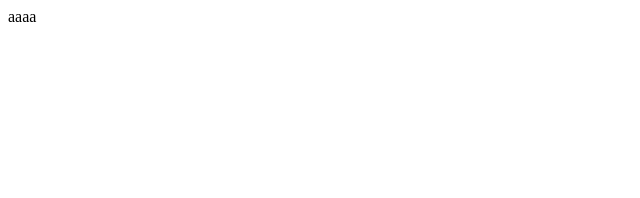
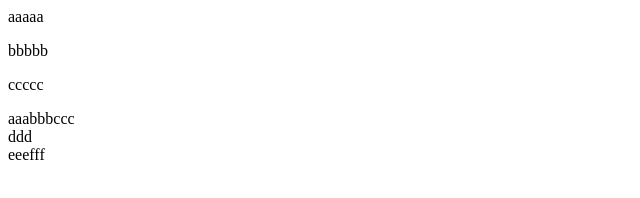
Before and after one commit to korosuke/TestWeb, a plain HTML site: page index.html in a window 1280 px wide. Shown: the whole page, without its empty margins (0-640 px from the left). Drawn offline with Linux system fonts and the light colour scheme.

Commit message:
add debug method

```diff
--- a/index.html
+++ b/index.html
@@ -2,13 +2,20 @@
 <head>
 
 <script type="text/javascript" src="jque.js"></script>
+<script type="text/javascript" src="javatest.js"></script>
 <script type="text/javascript">
 
 </script>
 </head>
 
 <body>
-	aaaa
+    <p>aaaaa</p>
+    <p>bbbbb</p>
+    <p>ccccc</p>
+
+    <p id="debug"></p>
+
+
 </body>
 
 </html>
--- /dev/null
+++ b/javatest.js
@@ -0,0 +1,28 @@
+window.onload = function(){
+
+    // debug
+    var de = document.getElementById('debug');
+    de.innerHTML = '';
+
+    var println = function debug01(a){
+        de.innerHTML += a + '<br>';
+    }
+    var print = function debug02(a){
+        de.innerHTML += a;
+    }
+
+    //////////////////////////////////////////////
+    print('aaa');
+    print('bbb');
+    println('ccc');
+    println('ddd');
+    print('eee');
+    print('fff');
+//    var num = 0;
+//    for(int i=0; i<3; i++){
+//        println(i+':aaa');
+//        for(int i=0; i<2; i+){
+//            println(i+'bbb');
+//        }
+//    }
+}
```
Also changed, not shown: javasc.js (deleted, +0 -8 lines), jque.js.
